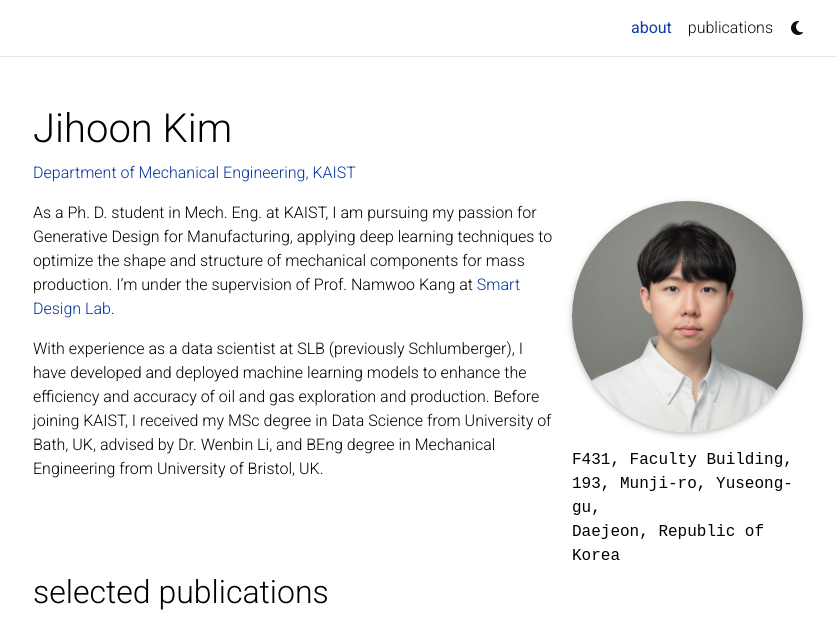
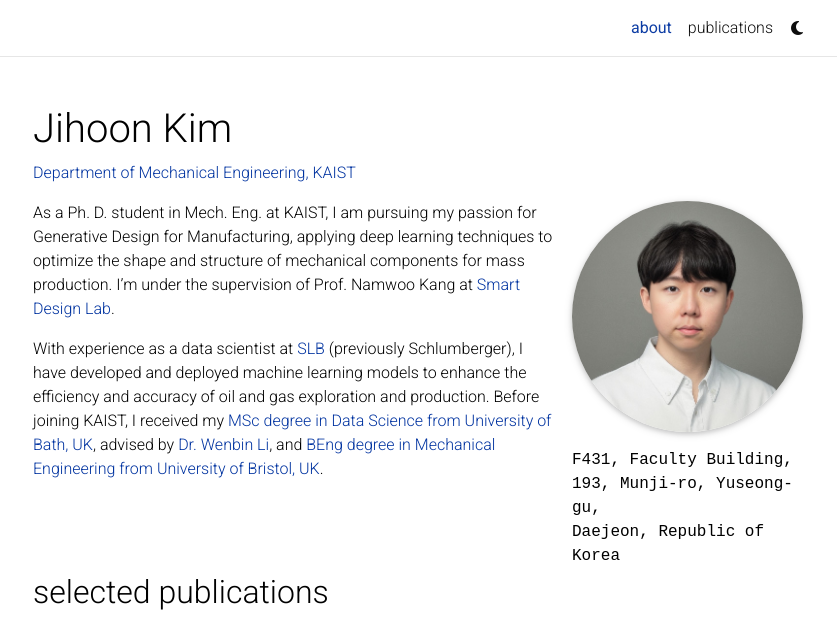
Before and after one commit to jihoonkim888/jihoonkim888.github.io, a Jekyll site: the page built from _pages/about.md, in a window 1280 px wide and 1009 px high, cut to the strip 0-639 px from the top of the window. Shown: the whole strip, without its empty margins (222-1059 px from the left). Built offline with Jekyll 4.4.1, drawn with Linux system fonts in a browser that asks for light colours; full-size pictures stand in for the smaller copies a plugin makes; comment, search, counter and statistics services are not loaded; a style sheet for code colours, icons or effects is not loaded; part of the change alters nothing that is shown.

```diff
--- a/_pages/about.md
+++ b/_pages/about.md
@@ -18,4 +18,4 @@ social: true  # includes social icons at the bottom of the page
 
 As a Ph. D. student in Mech. Eng. at KAIST, I am pursuing my passion for Generative Design for Manufacturing, applying deep learning techniques to optimize the shape and structure of mechanical components for mass production. I'm under the supervision of Prof. Namwoo Kang at [Smart Design Lab](http://www.smartdesignlab.org/index.html).
 
-With experience as a data scientist at SLB (previously Schlumberger), I have developed and deployed machine learning models to enhance the efficiency and accuracy of oil and gas exploration and production. Before joining KAIST, I received my MSc degree in Data Science from University of Bath, UK, advised by Dr. Wenbin Li, and BEng degree in Mechanical Engineering from University of Bristol, UK.
+With experience as a data scientist at [SLB](https://www.slb.com/) (previously Schlumberger), I have developed and deployed machine learning models to enhance the efficiency and accuracy of oil and gas exploration and production. Before joining KAIST, I received my [MSc degree in Data Science from University of Bath, UK](https://www.bath.ac.uk/courses/postgraduate-2024/taught-postgraduate-courses/msc-data-science-with-professional-placement/), advised by [Dr. Wenbin Li](https://peringlab.org/), and [BEng degree in Mechanical Engineering from University of Bristol, UK](https://www.bristol.ac.uk/study/undergraduate/2024/mechanical-engineering/beng-mechanical-engineering/).
```
